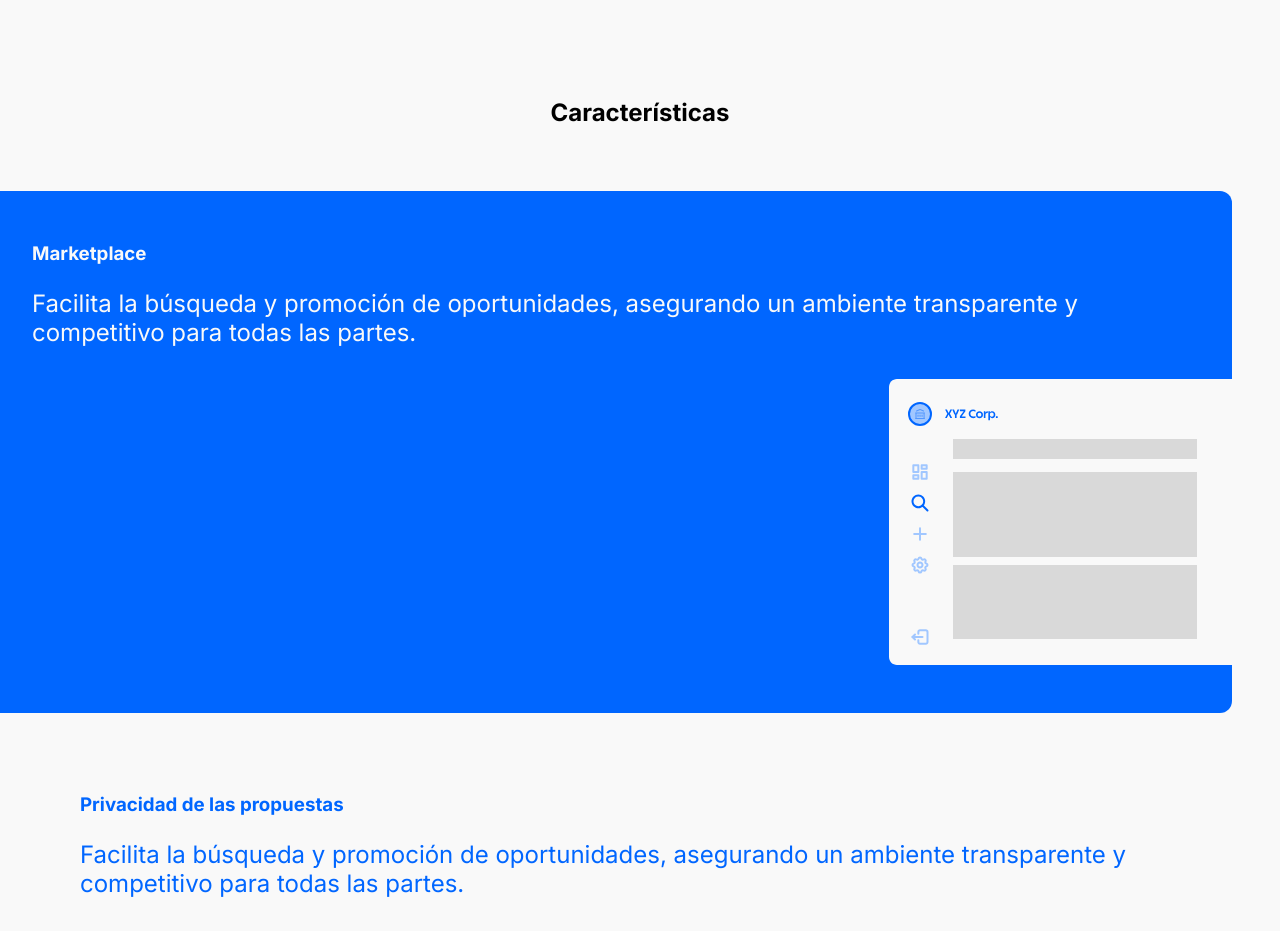
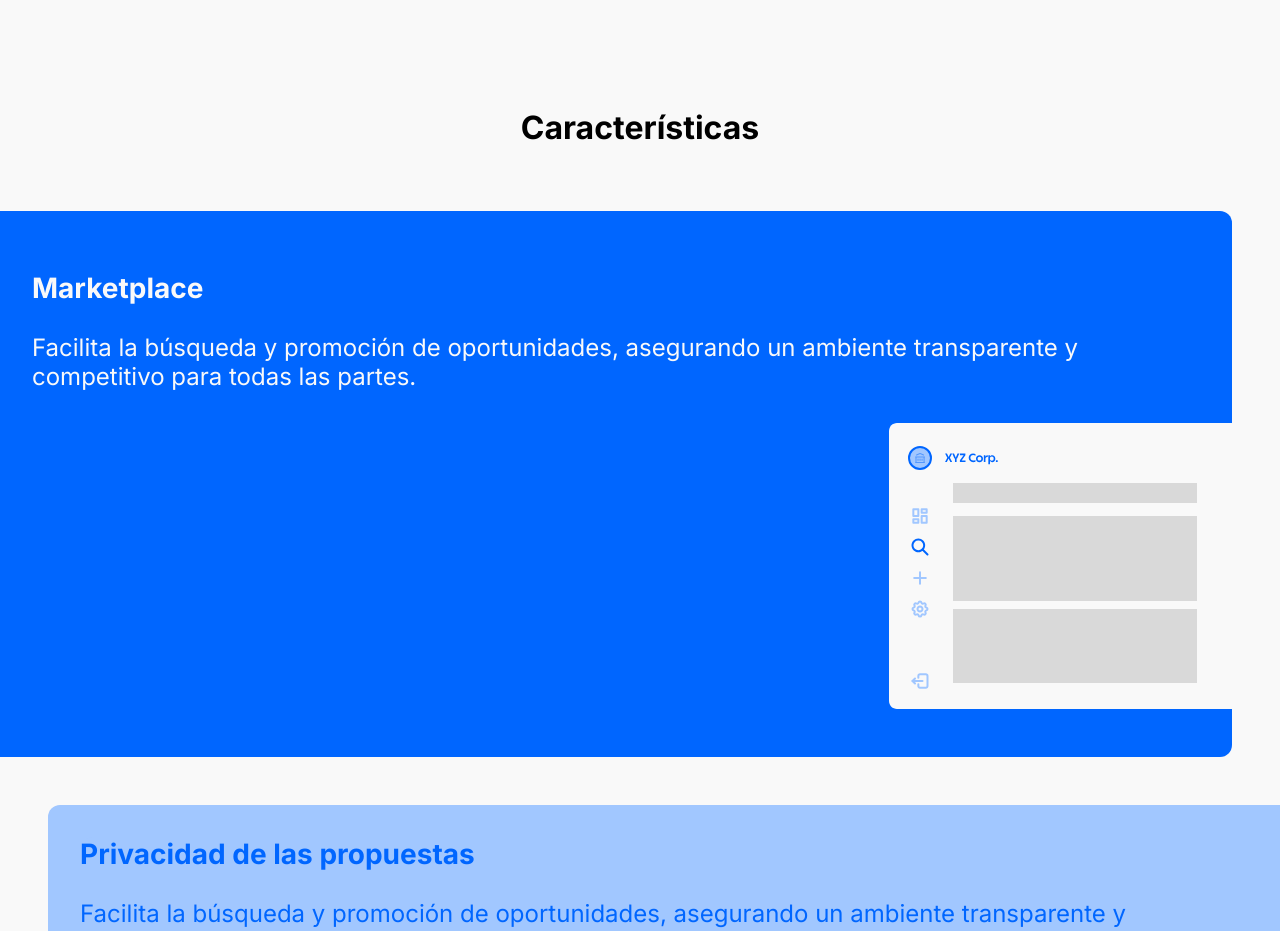
Before and after one commit to P4-Games/VeriTrust-Front, a Next.js app: page / in a window 1280 px wide. Shown: the part 733-1664 px from the top of the page. Built offline with nearby package versions, Linux system fonts and the light colour scheme.

Commit message:
modif global styles & mouse asset

```diff
--- a/app/globals.css
+++ b/app/globals.css
@@ -1,5 +1,6 @@
 :root {
   --color-primary: #0066ff;
+  --color-secondary: #A1C7FF;
   --color-text: #171717;
   --color-background: #f9f9f9;
   --color-placeholder: #707070;
@@ -10,14 +11,16 @@
   background-color: var(--color-background);
 }
 
-h1 {
+h2 {
   font-size: 2rem;
-  margin:  2rem 0 4rem 0;
+}
+
+h3{
+  font-size: 1.75rem;
 }
 
 p {
   font-size: 1rem;
-  /* margin:  1.5rem 0 3rem 0; */
 }
 
 @media (min-width: 768px) {
```
Also changed, not shown: app/_assets/mouse.svg.
